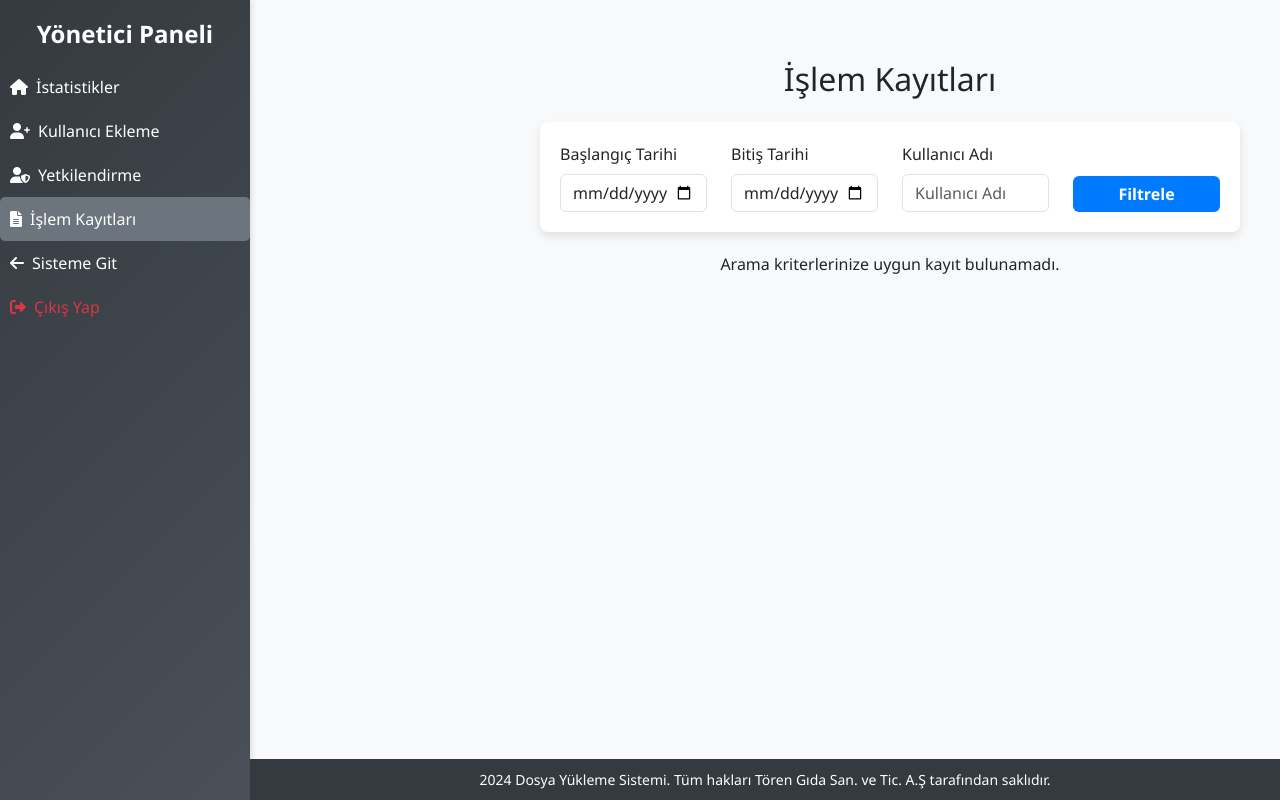
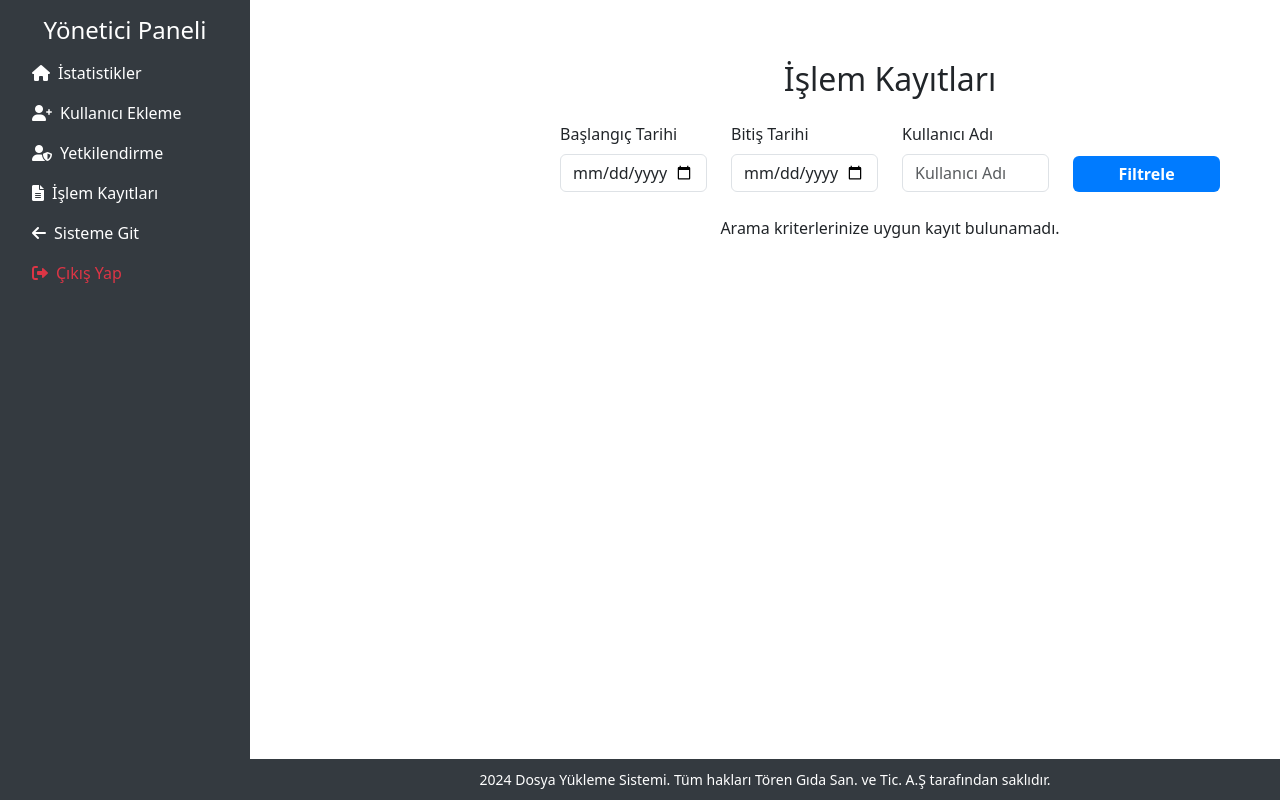
Before and after one commit to MustafaSenliik/Beyanname, a Flask app: page /admin/log-records in a window 1280 px wide. Run offline with Flask 3, Linux system fonts and the light colour scheme; the visitor is signed in with stand-in values (Sample User, id 1).

Commit message:
Dashboard tasarımında değişiklikler

```diff
--- a/templates/admin/log_records.html
+++ b/templates/admin/log_records.html
@@ -8,43 +8,21 @@
     <link href="https://cdn.jsdelivr.net/npm/bootstrap@5.3.0-alpha1/dist/css/bootstrap.min.css" rel="stylesheet">
     <link rel="stylesheet" href="https://cdnjs.cloudflare.com/ajax/libs/font-awesome/6.0.0-beta3/css/all.min.css">
     <style>
-        /* Genel Stil */
-        body {
-            font-family: 'Segoe UI', Tahoma, Geneva, Verdana, sans-serif;
-            background-color: #f8f9fa;
-        }
-
-        /* Sidebar Stili */
         .sidebar {
             width: 250px;
-            background: linear-gradient(135deg, #343a40, #495057);
+            background-color: #343a40;
             color: white;
             position: fixed;
             height: 100vh;
-            padding-top: 20px;
-            box-shadow: 2px 0px 5px rgba(0, 0, 0, 0.1);
-        }
-        .sidebar h4 {
-            font-size: 1.5rem;
-            font-weight: 600;
-            margin-bottom: 1rem;
         }
         .sidebar a {
             color: white;
-            font-weight: 500;
-            padding: 10px;
-            border-radius: 5px;
-            transition: background 0.3s ease;
         }
-        .sidebar a:hover, .sidebar a.active {
-            background-color: #6c757d;
-            color: #fff;
-        }
-
-        /* İçerik Stili */
         .content {
             margin-left: 500px;
-            padding: 60px 40px;
+            padding: 60px;
+            max-width: 100%;
+            overflow-x: auto;
         }
         .table-container {
             max-width: 100%;
@@ -54,21 +32,13 @@
             margin-bottom: 20px;
         }
 
-        /* Filtreleme Kartı */
-        .filter-card {
-            background-color: #ffffff;
-            padding: 20px;
-            border-radius: 8px;
-            box-shadow: 0px 4px 8px rgba(0, 0, 0, 0.1);
-            margin-bottom: 20px;
-        }
-
         /* Tablo Stili */
         .table {
             background-color: #ffffff;
             border-radius: 8px;
             overflow: hidden;
             box-shadow: 0px 4px 8px rgba(0, 0, 0, 0.1);
+            margin-top: 20px;
         }
         .table thead {
             background-color: #343a40;
@@ -76,6 +46,9 @@
         }
         .table tbody tr:nth-child(odd) {
             background-color: #f8f9fa;
+        }
+        .table tbody tr:hover {
+            background-color: #e9ecef;
         }
 
         /* Buton Stili */
@@ -106,20 +79,23 @@
 <body>
     <div class="d-flex">
         <!-- Sidebar -->
-        <div class="sidebar">
+        <div class="sidebar p-3">
             <h4 class="text-center">Yönetici Paneli</h4>
             <nav class="nav flex-column">
                 <a href="{{ url_for('admin.dashboard') }}" class="nav-link"><i class="fas fa-home me-2"></i>İstatistikler</a>
                 <a href="{{ url_for('admin.user_management') }}" class="nav-link"><i class="fas fa-user-plus me-2"></i>Kullanıcı Ekleme</a>
+
                 {% if current_user.rol == 'admin' %}
                     <a href="{{ url_for('admin.delete_user_page') }}" class="nav-link"><i class="fas fa-user-times me-2"></i>Kullanıcı Silme</a>
                 {% endif %}
+
                 <a href="{{ url_for('admin.authorize_user') }}" class="nav-link"><i class="fas fa-user-shield me-2"></i>Yetkilendirme</a>
                 <a href="{{ url_for('admin.log_records') }}" class="nav-link active"><i class="fas fa-file-alt me-2"></i>İşlem Kayıtları</a>
                 <a href="{{ url_for('file.upload_file') }}" class="nav-link"><i class="fas fa-arrow-left me-2"></i>Sisteme Git</a>
                 <a href="{{ url_for('auth.logout') }}" class="nav-link text-danger"><i class="fas fa-sign-out-alt me-2"></i>Çıkış Yap</a>
             </nav>
         </div>
+
 
         <!-- Main Content -->
         <div class="content">
@@ -140,9 +116,8 @@
             <!-- Başlık -->
             <h2 class="text-center mb-4">İşlem Kayıtları</h2>
 
-            <!-- Filtreleme Kartı -->
-            <div class="filter-card">
-                <form action="{{ url_for('admin.log_records') }}" method="GET">
+            <!-- Filtreleme Formu -->
+            <form action="{{ url_for('admin.log_records') }}" method="GET" class="mb-4">
                 <div class="row">
                     <div class="col-md-3">
                         <label for="start_date" class="form-label">Başlangıç Tarihi</label>
@@ -161,11 +136,10 @@
                     </div>
                 </div>
             </form>
-            </div>
 
-            <!-- Log Kayıtları Tablosu -->
             <div class="table-container">
                 {% if logs %}
+                <!-- Log Kayıtları Tablosu -->
                 <table class="table table-striped table-bordered">
                     <thead>
                         <tr>
```
Lines whose indentation alone changed are shown as unchanged.
